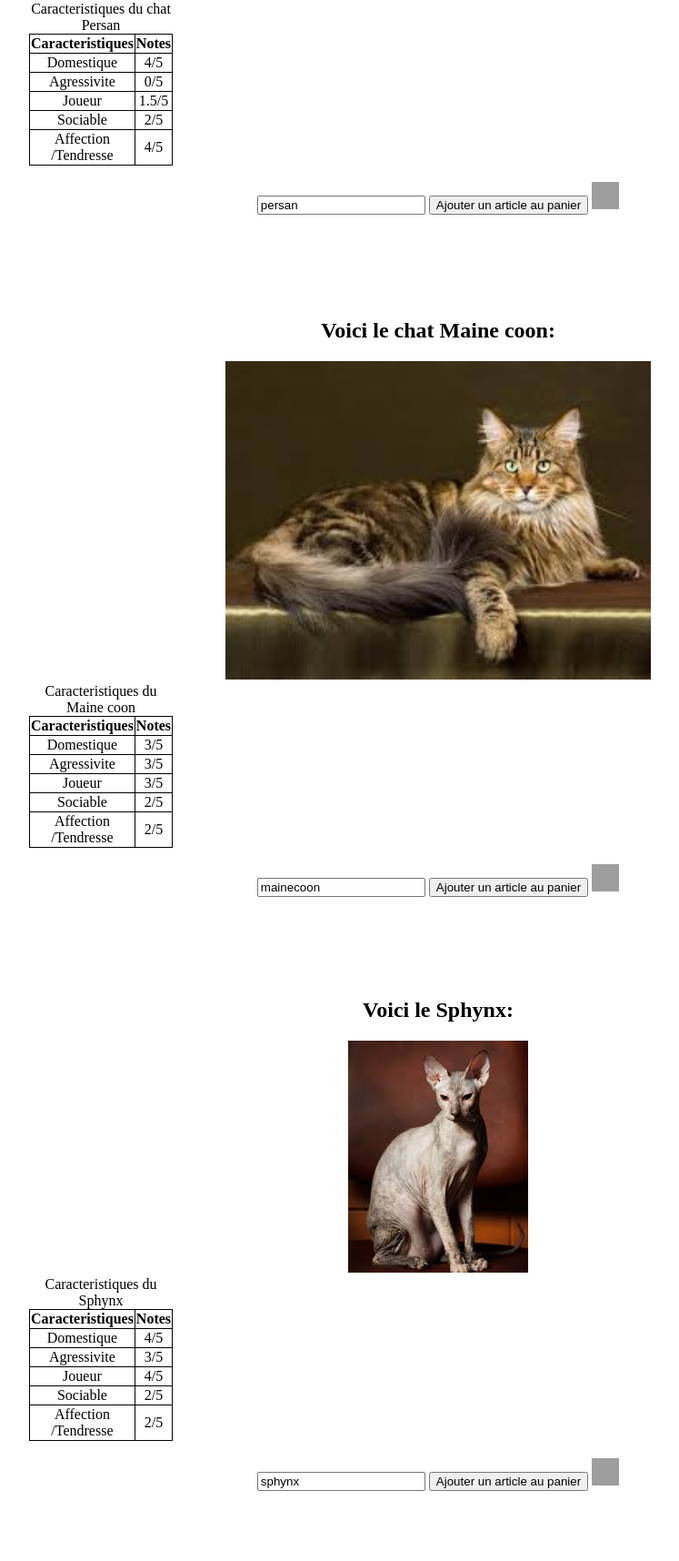
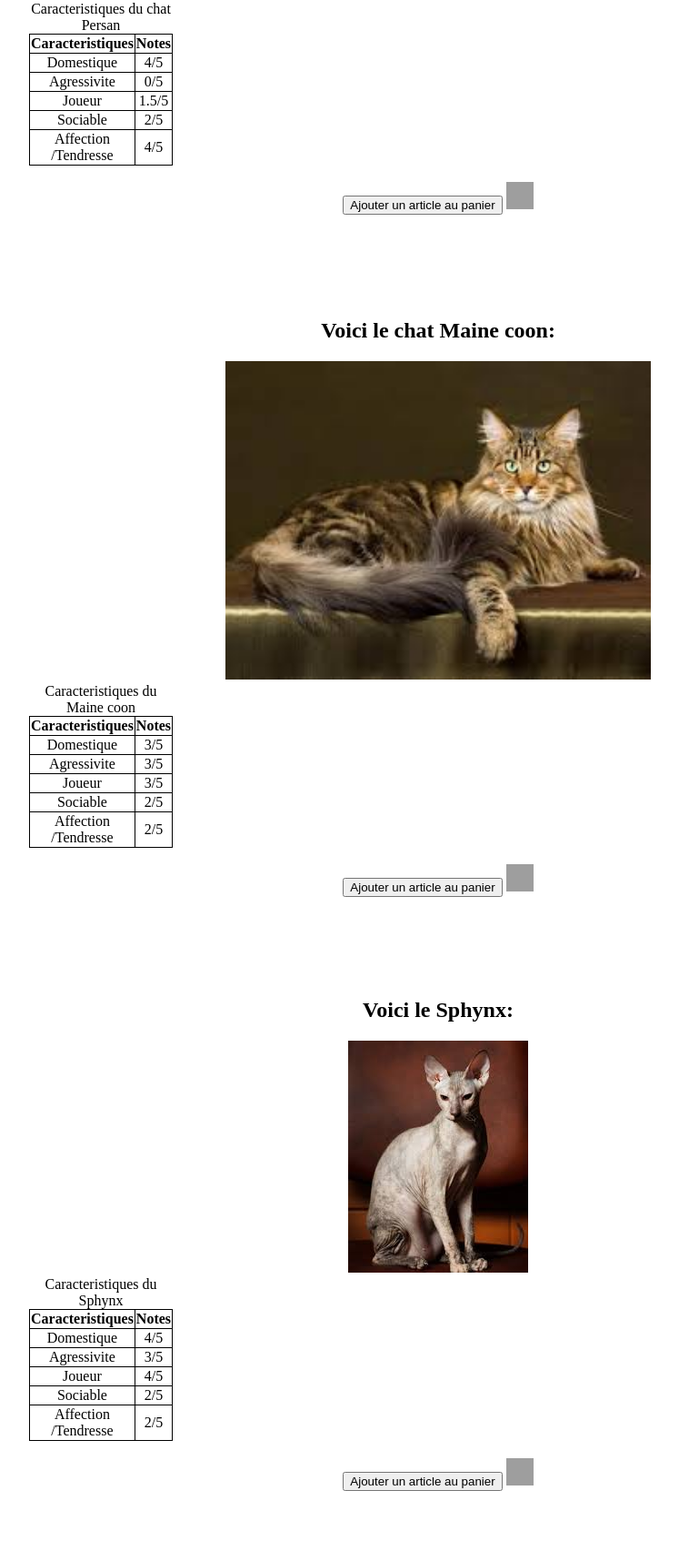
Before and after one commit to adriendelaurens/techno-web-project, a PHP site: page /NosRacesdeChaton.php in a window 1280 px wide. Shown: the part 600-2316 px from the top of the page at 91% size, without its empty margins (158-905 px from the left). Run offline with PHP 8.4, Linux system fonts and the light colour scheme; grey boxes are pictures that could not be loaded.

Commit message:
Update NosRacesdeChaton.php

```diff
--- a/NosRacesdeChaton.php
+++ b/NosRacesdeChaton.php
@@ -74,10 +74,10 @@
 	</h3>
 
 	<form method="get" action ="index.php" name="cartpage">
-	<input type=hidden" name="page" value="persan">
+	<input type="hidden" name="page" value="persan">
 	<input type="submit" value="Ajouter un article au panier" >
 	<img src="caddie.jpg"  width="30"  height="30">
-
+	</form>
 
 	</div>
 
@@ -141,10 +141,10 @@
 
 
 	<form method="get" action ="index.php" name="cartpage">
-	<input type=hidden" name="page" value="mainecoon">
+	<input type="hidden" name="page" value="mainecoon">
 	<input type="submit" value="Ajouter un article au panier" >
 	<img src="caddie.jpg"  width="30"  height="30">
-
+	</form>
 
 	</div>
 
@@ -211,10 +211,10 @@
 
 
 	<form method="get" action ="index.php" name="cartpage">
-	<input type=hidden" name="page" value="sphynx">
+	<input type="hidden" name="page" value="sphynx">
 	<input type="submit" value="Ajouter un article au panier" >
 	<img src="caddie.jpg"  width="30"  height="30">
-
+	</form>
 
 	</div>
 
```
